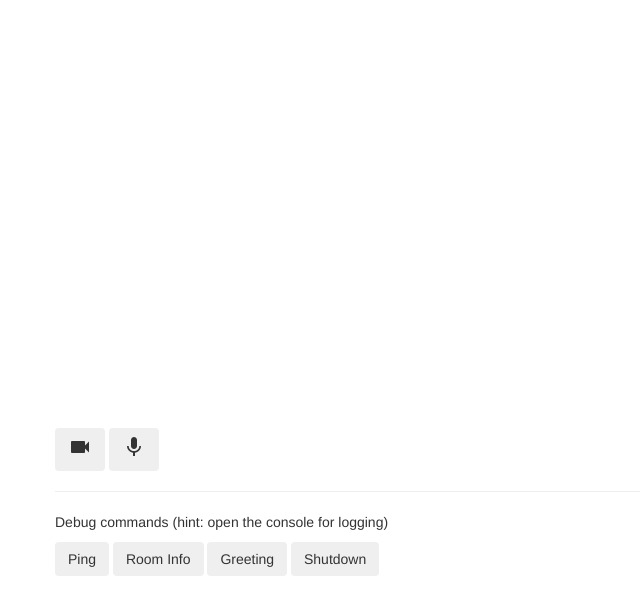
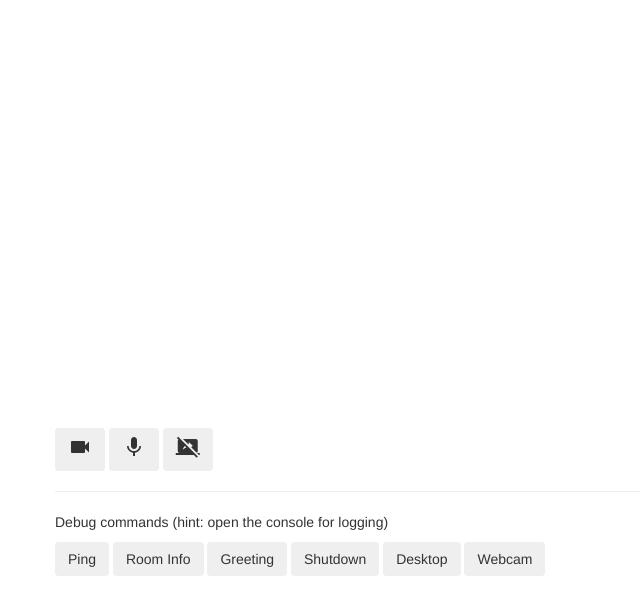
Before and after one commit to camuschat/camus, a Python web app: template app/templates/rtcroom.html in a window 1280 px wide. Shown: the part 73-688 px from the top of the page, without its empty margins (0-640 px from the left). Run offline with Jinja, Linux system fonts and the light colour scheme; the template is opened without the code that fills it, so the values that code supplies are empty; some libraries are stand-ins or nearby versions.

Commit message:
implement screen sharing

```diff
--- a/app/static/rtcclient.js
+++ b/app/static/rtcclient.js
@@ -2,7 +2,7 @@
 
 var groundControl = null;
 var videoPeers = new Map();
-var localstream = null;
+var localVideoStream = null;
 
 class VideoPeer {
     constructor(client_id) {
@@ -72,7 +72,21 @@ class VideoPeer {
     }
 
     addTrack(track, stream) {
+        console.log('In VideoPeer.addTrack()');
         this.connection.addTrack(track, stream);
+    }
+
+    setTrack(track) {
+        let trackSender = this.connection.getSenders().find(sender =>
+            sender.track.kind === track.kind);
+
+        if (trackSender) {
+            console.log('Replacing track on sender ', trackSender);
+            trackSender.track.stop();
+            trackSender.replaceTrack(track);
+        } else {
+            this.connection.addTrack(track);
+        }
     }
 
     async shutdown() {
@@ -254,8 +268,8 @@ async function createVideoPeer(client_id, offer=null) {
     createVideoElement('video-' + client_id);
     await peer.createPeerConnection();
 
-    for (const track of localstream.getTracks()) {
-        peer.addTrack(track, localstream);
+    for (const track of localVideoStream.getTracks()) {
+        peer.addTrack(track, localVideoStream);
     }
 
     await peer.negotiateConnection(offer);
@@ -331,8 +345,9 @@ async function start() {
     groundControl = await groundControlPromise;
     groundControl.datachannel.addEventListener('message', processMessage);
 
-    localstream = await streamPromise;
-    attachVideoElement('video-local', localstream);
+    localVideoStream = await streamPromise;
+    audioTrack = localVideoStream.getTracks().find(track => track.kind === 'audio');
+    attachVideoElement('video-local', localVideoStream);
 
     // Wait for data channel to open
     while (groundControl.datachannel.readyState != 'open') {
--- a/app/static/ui.js
+++ b/app/static/ui.js
@@ -1,8 +1,11 @@
 'use strict';
 
-function attachVideoElement(id, track) {
+var videoMode = 'camera';
+var audioTrack = null;
+
+function attachVideoElement(id, stream) {
     let videoelement = document.getElementById(id);
-    videoelement.srcObject = track;
+    videoelement.srcObject = stream;
 
     videoelement.addEventListener("click", function(evt) {
         // Move video element in and out of center stage on click
@@ -10,8 +13,6 @@ function attachVideoElement(id, track) {
         let thumbs = document.getElementById('video-thumbs');
 
         let stageVideo = stage.firstElementChild;
-        console.log('videoelement', videoelement);
-        console.log('stageVideo', stageVideo);
         if (stageVideo != null) {
             thumbs.append(stageVideo);
         }
@@ -33,33 +34,102 @@ function createVideoElement(id) {
 }
 
 function toggleVideo() {
-    localstream.getTracks().forEach(track => {
-        if (track.kind == 'video') {
-            track.enabled = !track.enabled;
-            console.log(track.kind + 'enabled: ' + track.enabled);
+    if (videoMode == 'camera') {
+        // Stop the current video track
+        let currentVideoTrack = localVideoStream.getTracks().find(track => track.kind === 'video');
+        currentVideoTrack.stop();
 
-            let icon = document.getElementById('toggle-video-icon')
-            if (track.enabled) {
-                icon.innerHTML = 'videocam';
+        // Update ui
+        document.getElementById('toggle-video-icon').innerHTML = 'videocam_off';
+        videoMode = 'off';
     } else {
-                icon.innerHTML = 'videocam_off';
+        streamVideo();
     }
 }
-    });
+
+async function toggleDisplay() {
+    if (videoMode == 'display') {
+        // Stop the current video track
+        let currentVideoTrack = localVideoStream.getTracks().find(track => track.kind === 'video');
+        currentVideoTrack.stop();
+
+        // Update ui
+        document.getElementById('toggle-display-icon').innerHTML = 'stop_screen_share';
+        videoMode = 'off';
+    } else {
+        streamDisplay();
+    }
 }
 
 function toggleAudio() {
-    localstream.getTracks().forEach(track => {
-        if (track.kind == 'audio') {
-            track.enabled = !track.enabled;
-            console.log(track.kind + 'enabled: ' + track.enabled);
+    console.log('Toggle audio', audioTrack);
+    if (audioTrack) {
+        audioTrack.enabled = !audioTrack.enabled;
+        console.log(audioTrack.kind + ' enabled: ' + audioTrack.enabled);
 
-            let icon = document.getElementById('toggle-audio-icon')
-            if (track.enabled) {
+        let icon = document.getElementById('toggle-audio-icon');
+        if ( audioTrack.enabled) {
             icon.innerHTML = 'mic';
         } else {
             icon.innerHTML = 'mic_off';
         }
     }
+}
+
+async function streamVideo() {
+    // Get stream from cam and mic
+    const constraints = {
+        audio: true,
+        video: true
+    }
+    let stream = await navigator.mediaDevices.getUserMedia(constraints);
+
+    // Stop the current video track
+    let currentVideoTrack = localVideoStream.getTracks().find(track => track.kind === 'video');
+    currentVideoTrack.stop();
+
+    // Update everything with new video track
+    let newTrack = stream.getTracks().find(track => track.kind === 'video');
+    document.getElementById('video-local').srcObject = stream;
+    localVideoStream = stream;
+    setVideoTrack(newTrack);
+
+    // Update ui
+    document.getElementById('toggle-video-icon').innerHTML = 'videocam';
+    document.getElementById('toggle-display-icon').innerHTML = 'stop_screen_share';
+    videoMode = 'camera';
+}
+
+async function streamDisplay() {
+    // Get display stream
+    const constraints = {
+        'video': {
+            cursor: 'always',
+            displaySurface: 'application'
+        },
+        'audio': false
+    }
+    let stream = await navigator.mediaDevices.getDisplayMedia(constraints);
+
+    // Stop the current video track
+    let currentVideoTrack = localVideoStream.getTracks().find(track => track.kind === 'video');
+    currentVideoTrack.stop();
+
+    // Update everything with new video track
+    let newTrack = stream.getTracks().find(track => track.kind === 'video');
+    document.getElementById('video-local').srcObject = stream;
+    localVideoStream = stream;
+    setVideoTrack(newTrack);
+
+    // Update ui
+    document.getElementById('toggle-video-icon').innerHTML = 'videocam_off';
+    document.getElementById('toggle-display-icon').innerHTML = 'screen_share';
+    videoMode = 'display';
+}
+
+function setVideoTrack(track) {
+    videoPeers.forEach((peer, peer_id) => {
+        console.log('Replace video track for peer ' + peer_id);
+        peer.setTrack(track);
     });
 }
--- a/app/templates/rtcroom.html
+++ b/app/templates/rtcroom.html
@@ -14,16 +14,20 @@
             <i id="toggle-video-icon" class="material-icons">videocam</i></button>
         <button class="btn" id="toggle-audio" onclick="toggleAudio()">
             <i id="toggle-audio-icon" class="material-icons">mic</i></button>
+        <button class="btn" id="toggle-display" onclick="toggleDisplay()">
+            <i id="toggle-display-icon" class="material-icons">stop_screen_share</i></button>
     </div>
 </div>
 <div class="row">
     <div class "col-md-12">
         <hr>
         <p>Debug commands (hint: open the console for logging)</p>
-        <button class="btn" id="ping" onclick="ping()">Ping</button>
-        <button class="btn" id="get_room_info" onclick="get_room_info()">Room Info</button>
-        <button class="btn" id="greeting" onclick="greeting()">Greeting</button>
-        <button class="btn" id="shutdown" onclick="shutdown()">Shutdown</button>
+        <button class="btn" id="debug-ping" onclick="ping()">Ping</button>
+        <button class="btn" id="debug-get_room_info" onclick="get_room_info()">Room Info</button>
+        <button class="btn" id="debug-greeting" onclick="greeting()">Greeting</button>
+        <button class="btn" id="debug-shutdown" onclick="shutdown()">Shutdown</button>
+        <button class="btn" id="debug-desktop" onclick="streamDisplay()">Desktop</button>
+        <button class="btn" id="debug-webcam" onclick="streamVideo()">Webcam</button>
     </div>
 </div>
 
```
Lines whose indentation alone changed are shown as unchanged.
